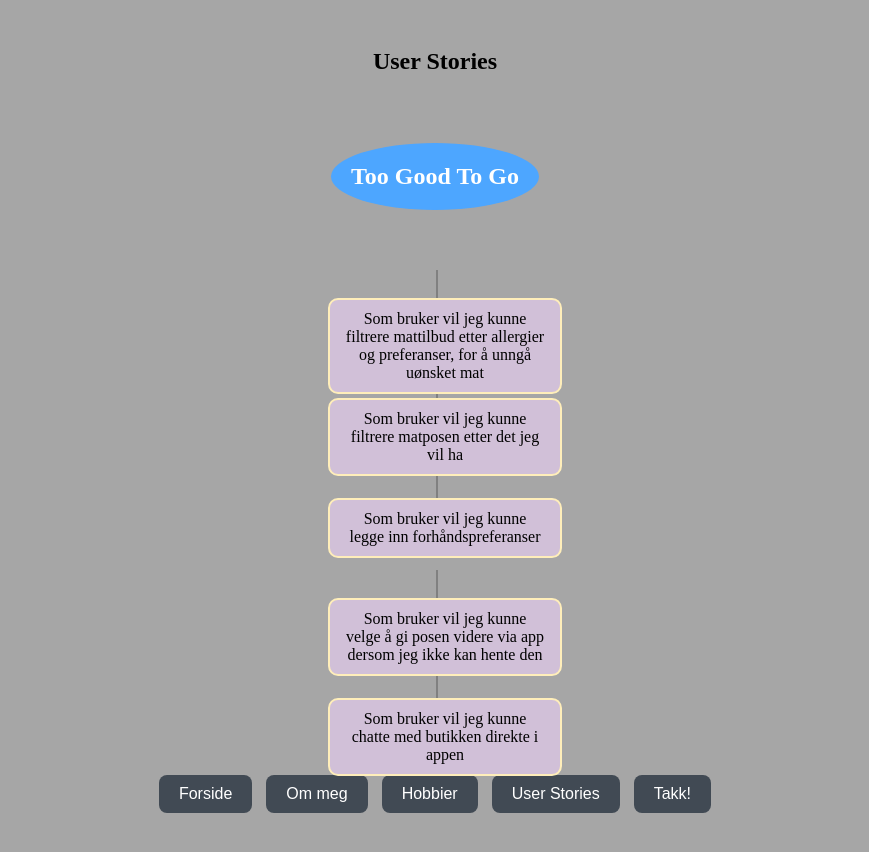
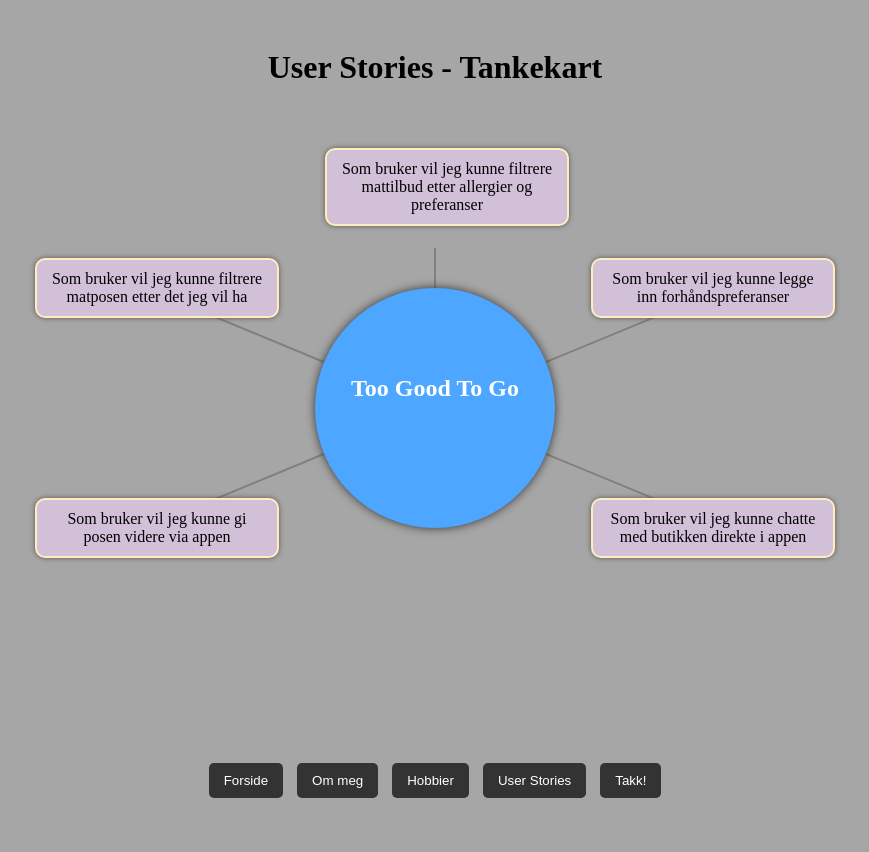
Before and after one commit to mawah5035/Egen-webside, a plain HTML site: page userstories.html in a window 1280 px wide. Shown: the whole page, without its empty margins (205-1074 px from the left). After the commit the page ends 831 px from the top, so only its background shows below. Drawn offline with Linux system fonts and the light colour scheme.

Commit message:
bildebakgrunn

```diff
--- a/style.css
+++ b/style.css
@@ -1,8 +1,12 @@
 body {
-  background: url("clouds.png"), linear-gradient(to bottom, #ffd6eb, #ffe6f7, #e6f2ff);
-  background-repeat: repeat-x; /* Gjør at skyer går bortover */
-  background-position: top;
-  background-size: contain;
+  {
+  background-image: url(https://wallpaperaccess.com/full/1271689.jpg);
+  background-size: cover;
+  background-position: center;
+  background-attachment: fixed;
+  height: 100vh;
+  margin: 0;
+}
 }
 
 nav {
--- a/userstories.html
+++ b/userstories.html
@@ -1,32 +1,29 @@
-<!DOCTYPE html>
-<html>
-    <head>
-        <meta charset="UTF-8">
-        <title>User stories</title>
-        <link rel="stylesheet" href="style.css">
-        </head>
-        <body>
-        <nav>
 <!DOCTYPE html>
 <html lang="no">
 <head>
   <meta charset="UTF-8">
-  <title>Tankekart</title>
+  <title>Tankekart - Too Good To Go</title>
   <style>
     body {
-      font-family: 'Times New Roman', Times, serif, sans-serif;
+      font-family: 'Times New Roman', Times, serif;
       background: #a6a6a6;
       text-align: center;
       padding: 20px;
     }
 
+    .mindmap-container {
+      position: relative;
+      width: 1000px;
+      height: 600px;
+      margin: 0 auto;
+    }
+
     .mindmap {
-      display: flex;
-      flex-wrap: wrap;
-      justify-content: center;
-      position: relative;
-      max-width: 1000px;
-      margin: auto;
+      position: absolute;
+      top: 0;
+      left: 0;
+      width: 100%;
+      height: 100%;
     }
 
     .central {
@@ -35,84 +32,108 @@
       font-weight: bold;
       padding: 20px;
       border-radius: 50%;
-      margin: 30px auto;
       font-size: 24px;
-      margin-bottom: 60px;
+      width: 200px;
+      height: 200px;
+      line-height: 160px;
+      position: absolute;
+      left: 50%;
+      top: 50%;
+      transform: translate(-50%, -50%);
+      box-shadow: 0 0 10px #333;
+      z-index: 2;
     }
 
     .branch {
-     background : #d1c0d8;
+      background: #d1c0d8;
       border: 2px solid #ffeeba;
       border-radius: 10px;
-     padding: 10px 15px;
-     margin: 10px;
-     width: 200px;
+      padding: 10px;
+      width: 220px;
       text-align: center;
-     position: absolute;     /* ← Endret fra relative */
-     left: 50%;              /* ← Ny linje */
-    transform: translateX(-50%); /* ← Ny linje */
-        z-index: 1;
+      position: absolute;
+      box-shadow: 0 0 5px #555;
+      z-index: 2;
     }
 
+    /* Posisjoner for grener */
+    .branch1 { top: 40px; left: 390px; }
+    .branch2 { top: 150px; left: 100px; }
+    .branch3 { top: 150px; right: 100px; }
+    .branch4 { bottom: 150px; left: 100px; }
+    .branch5 { bottom: 150px; right: 100px; }
 
-    .line {
-      width: 2px;
-      height: 40px;
-      background: gray;
-      position: absolute;
-      left: 50%;
-      top: 0px;
-      transform: translateX(50%);
-      z-index: 5px;
+    .bottom-nav {
+      margin-top: 50px;
     }
 
-    .container {
-     position: relative;
-     height: 100px; /* or whatever height gives enough space */
-        margin-bottom: 0px;
+    .bottom-nav a button {
+      margin: 5px;
+      padding: 10px 15px;
+      background-color: #333;
+      color: white;
+      border: none;
+      border-radius: 5px;
+      cursor: pointer;
+    }
+
+    .bottom-nav a button:hover {
+      background-color: #666;
+    }
+
+    svg {
+      position: absolute;
+      top: 0;
+      left: 0;
+      z-index: 1;
+      width: 100%;
+      height: 100%;
+      pointer-events: none;
+    }
+
+    line {
+      stroke: gray;
+      stroke-width: 2;
+    }
   </style>
 </head>
 <body>
-  <h1>User Stories</h1> <br />
+
+  <h1>User Stories - Tankekart</h1>
+
+  <div class="mindmap-container">
+    <!-- SVG for linjer -->
+    <svg>
+      <!-- Du kan justere linjene nøyaktig etter plassering av grenene -->
+      <line x1="500" y1="300" x2="500" y2="140" />
+      <line x1="500" y1="300" x2="210" y2="180" />
+      <line x1="500" y1="300" x2="790" y2="180" />
+      <line x1="500" y1="300" x2="210" y2="420" />
+      <line x1="500" y1="300" x2="790" y2="420" />
+    </svg>
 
     <div class="mindmap">
-    <div class="central">Too Good To Go</div><br />
+      <div class="central">Too Good To Go</div>
+
+      <div class="branch branch1">Som bruker vil jeg kunne filtrere mattilbud etter allergier og preferanser</div>
+      <div class="branch branch2">Som bruker vil jeg kunne filtrere matposen etter det jeg vil ha</div>
+      <div class="branch branch3">Som bruker vil jeg kunne legge inn forhåndspreferanser</div>
+      <div class="branch branch4">Som bruker vil jeg kunne gi posen videre via appen</div>
+      <div class="branch branch5">Som bruker vil jeg kunne chatte med butikken direkte i appen</div>
+    </div>
   </div>
 
-    <div class="container">
-      <div class="line"></div><br/>
-      <div class="branch">Som bruker vil jeg kunne filtrere mattilbud etter allergier og preferanser, for å unngå uønsket mat </div><br/>
-    </div>
-    <div class="container">
-      <div class="line"></div><br/>
-      <div class="branch">Som bruker vil jeg kunne filtrere matposen etter det jeg vil ha</div><br/>
-    </div>
-    <div class="container">
-      <div class="line"></div><br/>
-      <div class="branch">Som bruker vil jeg kunne legge inn forhåndspreferanser</div><br/>
-    </div>
-    <div class="container">
-      <div class="line"></div><br/>
-      <div class="branch">Som bruker vil jeg kunne velge å gi posen videre via app dersom jeg ikke kan hente den</div><br/>
-    </div>
-    <div class="container">
-      <div class="line"></div><br/>
-      <div class="branch">Som bruker vil jeg kunne chatte med butikken direkte i appen</div><br/>
+  <div class="bottom-nav">
+    <a href="index.html"><button>Forside</button></a>
+    <a href="ommeg.html"><button>Om meg</button></a>
+    <a href="hobbier.html"><button>Hobbier</button></a>
+    <a href="userstories.html"><button>User Stories</button></a>
+    <a href="takk.html"><button>Takk!</button></a>
   </div>
 
 
-  </div>
 
 
-  </div>
-    <div class="bottom-nav"></div>
-    <a href="index.html"><button>Forside</button></a>
-    <a href="main.html"><button>Om meg</button></a>
-    <a href="hobbier.html"><button>Hobbier</button></a>
-    <a href="userstories.html"><button>User Stories</button></a>
-    <a href="takk.html"><button>Takk!</button></a>
 
-
-  </nav>
 </body>
 </html>
```
Also changed, not shown: hobbier.html (+1 -1 lines), index.html (+7 -2 lines), ommeg.html (renamed from main.html, +1 -1 lines), takk.html (+1 -1 lines). Lines whose indentation alone changed are shown as unchanged.
